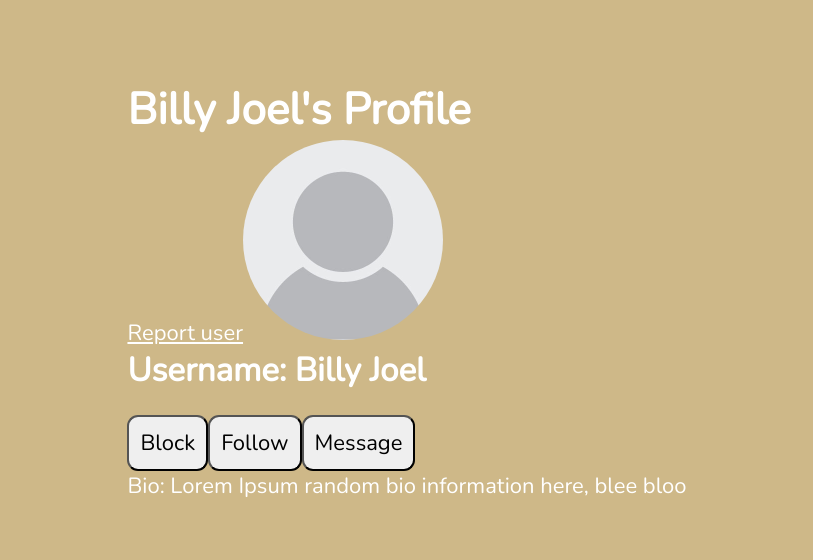
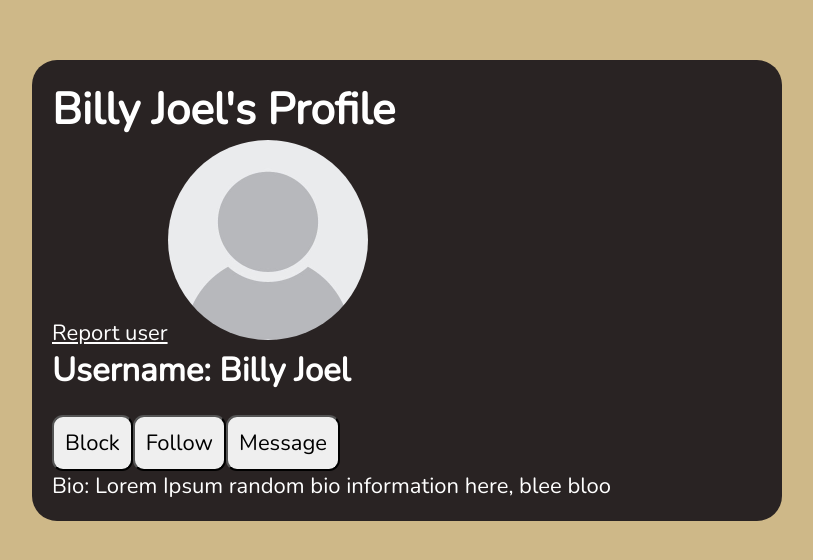
Before and after one commit to AdityaGupta03/PurdueHub, a React (Create React App) app in the folder register_ui/register-ui/: page /testpf in a window 1280 px wide. Shown: the part 110-670 px from the top of the page, without its empty margins (233-1046 px from the left). Built offline with nearby package versions, Linux system fonts and the light colour scheme.

Commit message:
minor css tweak for test profile

```diff
--- a/register_ui/register-ui/src/TestProfile.js
+++ b/register_ui/register-ui/src/TestProfile.js
@@ -5,6 +5,7 @@
 
 import { ToastContainer, toast } from 'react-toastify'; // NEW
 import 'react-toastify/dist/ReactToastify.css'; // NEW
+import './Club.css'
 
 function TestProfile() {
     const navigate = useNavigate();
@@ -142,7 +143,7 @@
                     </section>
                 </div>
             ): (
-                <div>
+                <div style={{alignContent: 'center'}}className='whole'>
                     <h1>{username}'s Profile</h1>
                     <Link to="/report">Report user</Link>
                     {
```
